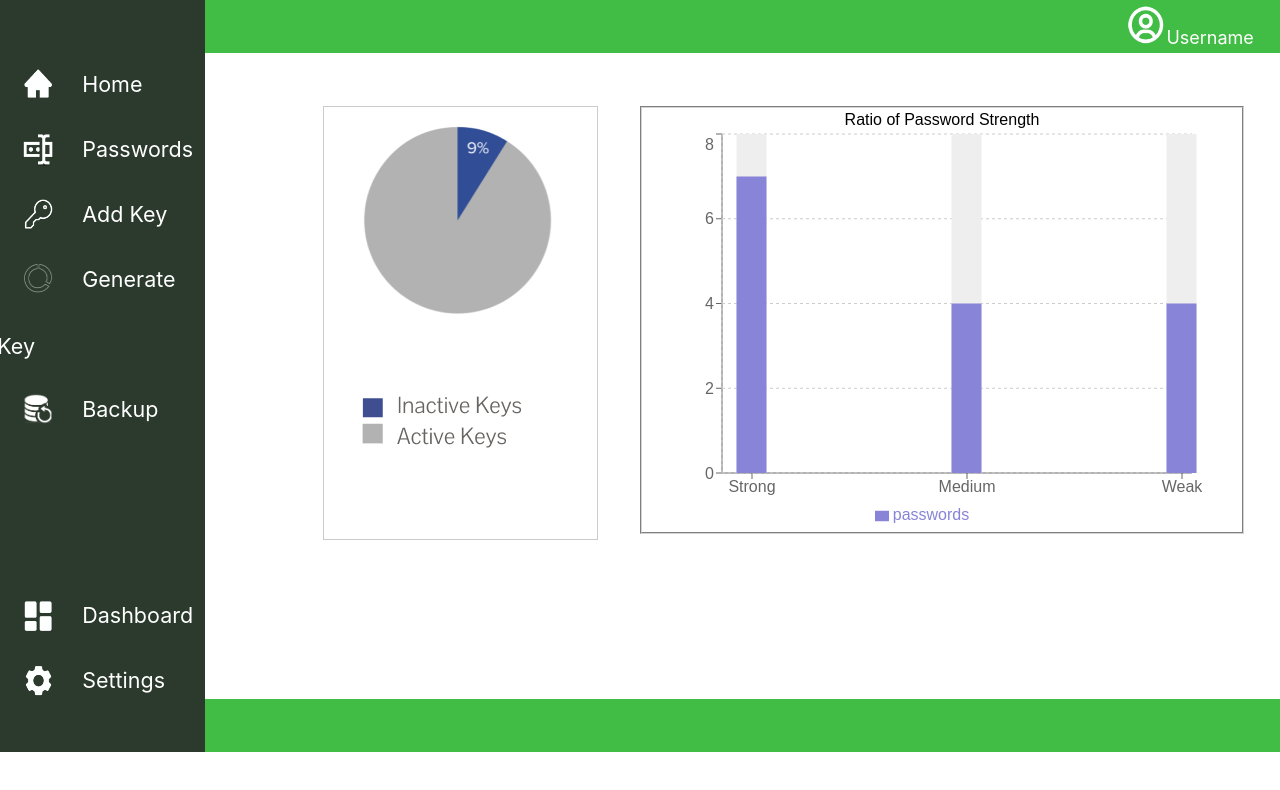
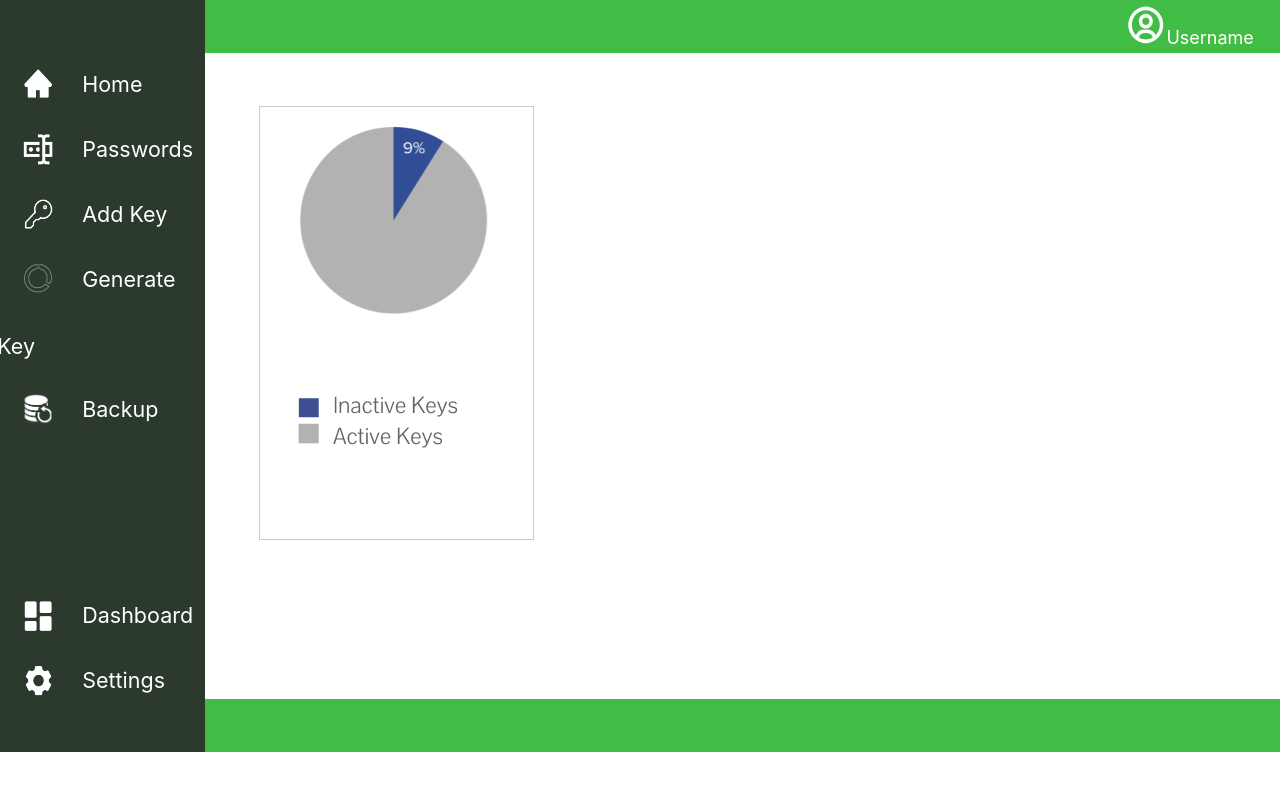
Before and after one commit to kaustav927/PassKey, a Next.js app: page /dashboard in a window 1280 px wide. Shown: the top 790 px of the page. Built offline with nearby package versions, Linux system fonts and the light colour scheme.

Commit message:
Revert "finished up dashboard"
This reverts commit d412ec905f5410be357f8c7522be0f9b6affdb8f.

```diff
--- a/package.json
+++ b/package.json
@@ -18,8 +18,7 @@
     "react-dom": "17.0.2",
     "react-icons": "^4.3.1",
     "react-responsive-modal": "^6.2.0",
-    "reactjs-popup": "^2.0.5",
-    "recharts": "^2.1.9"
+    "reactjs-popup": "^2.0.5"
   },
   "devDependencies": {
     "@babel/core": "^7.17.8",
--- a/pages/dashboard.js
+++ b/pages/dashboard.js
@@ -2,57 +2,24 @@ import Layout from '../components/layout/Layout';
 import Image from 'next/image';
 import mypic from '../img/dash_piechart.png';
 import styles from "./dashboard.module.css";
-import React, { useState, useCallback } from "react";
-import {BarChart, Bar, XAxis, YAxis, CartesianGrid, Tooltip, Legend} from "recharts";
 
     // set the data
-    const data = [
-      {
-        name: "Strong",
-        passwords: 7
-      },
-      {
-        name: "Medium",
-        passwords: 4
-      },
-      {
-        name: "Weak",
-        passwords: 4
-      },
-
-    ];
+    var data = {
+    header: ["Password Strength", "Passwords"],
+    rows: [
+      ["Strong", 1500],
+      ["Medium", 87000],
+      ["Weak", 175000]
+    ]};
 
 
 const Dashboard = () => {
 
     return(
         <Layout>
-            {/* this is the pie chart image */}
             <div className={styles.image}><Image src={mypic} alt="Simple pie chart of number of users"/></div>
 
-            {/* the following handles the bar graph */}
-            <div className={styles.Graph}>
-              <h1>Ratio of Password Strength</h1>
-              <BarChart
-                width={600}
-                height={400}
-                data={data}
-                margin={{
-                  top: 2,
-                  right: 50,
-                  left: 20,
-                  bottom: 5
-                }}
-                barSize={30}
-              >
-                <XAxis dataKey="name" scale="point" padding={{ left: 30, right: 10 }} />
-                <YAxis />
-                <Tooltip />
-                <Legend />
-                <CartesianGrid strokeDasharray="3 3" />
-                <Bar dataKey="passwords" fill="#8884d8" background={{ fill: "#eee" }} />
-              </BarChart>
-            </div>
+            <div></div>
 
         </Layout>
 
--- a/pages/dashboard.module.css
+++ b/pages/dashboard.module.css
@@ -1,14 +1,4 @@
 
 .image{
-     margin-left: 25.2%;
+     margin-left: 20.2%;
 }
-
-.Graph {
-     position: absolute;
-     top: 0%;
-     left: 50%;
-     /* border-style: groove; */
-     font-family: sans-serif;
-     text-align: center;
-     border:2px groove lightgrey;
-  }
```
Also changed, not shown: 1 other file (tests, documents, lock files or other folders).
